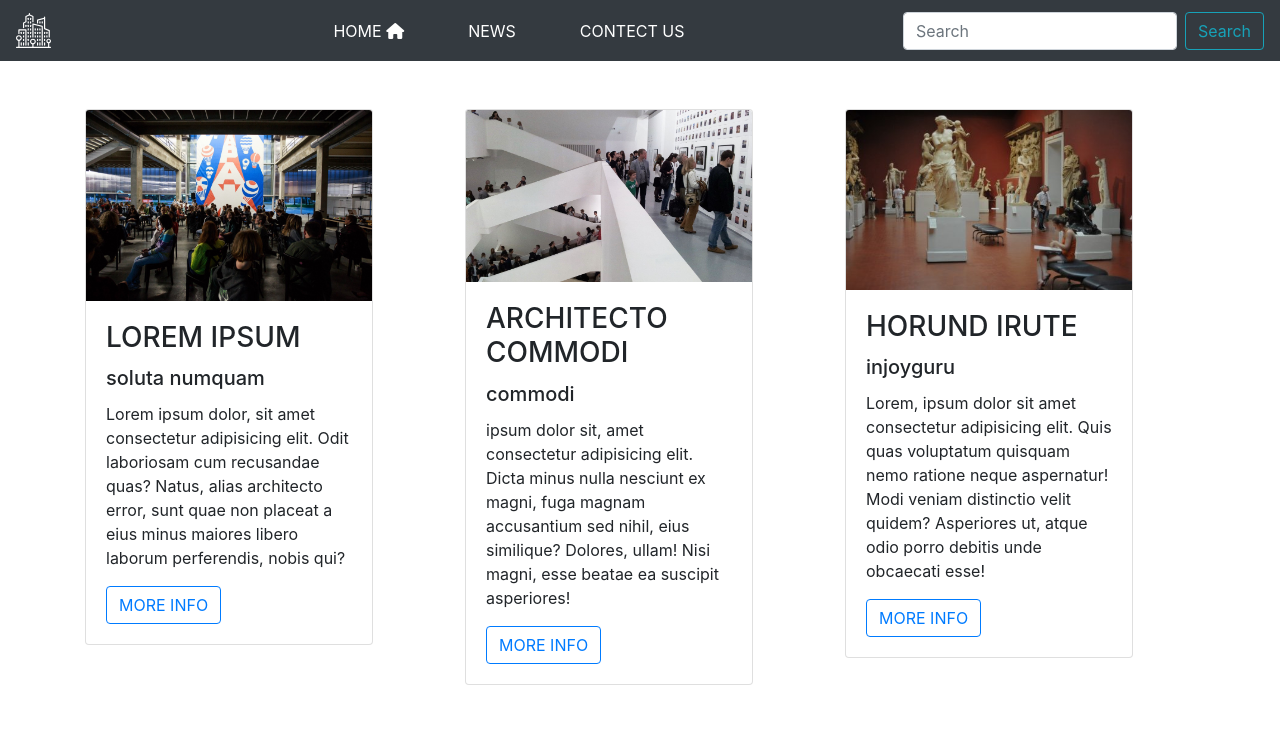
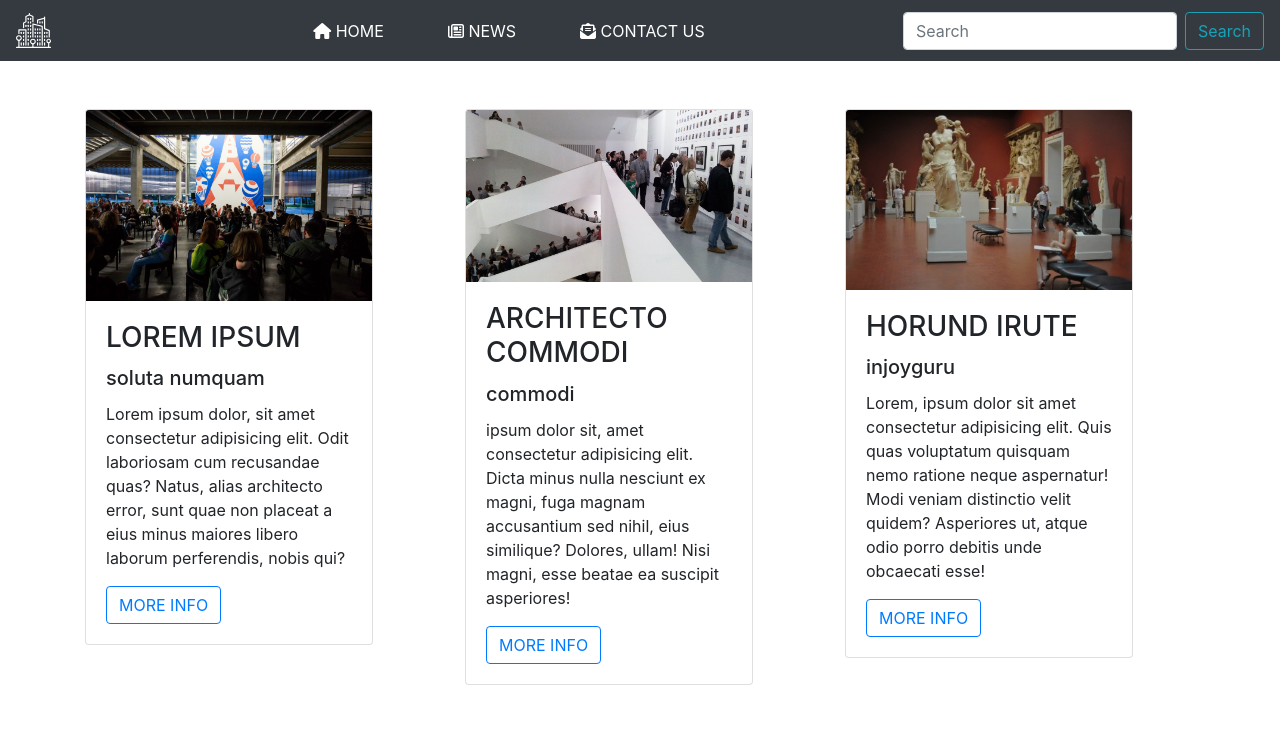
Before and after one commit to vyom153069/first-dummy-web-app, a React (Create React App) app: page / in a window 1280 px wide. Shown: the top 731 px of the page. Built offline with nearby package versions, Linux system fonts and the light colour scheme.

Commit message:
fixed contact us page, and added navbar icons

```diff
--- a/src/components/layouts/Navbar.js
+++ b/src/components/layouts/Navbar.js
@@ -18,8 +18,8 @@ export default function Navbar() {
           aria-expanded="false"
           aria-label="Toggle navigation"
         >
-          <span >
-            <i className="fas fa-bars" style={{color:'#fff'}}></i>
+          <span>
+            <i className="fas fa-bars" style={{ color: "#fff" }}></i>
           </span>
         </button>
 
@@ -27,7 +27,8 @@ export default function Navbar() {
           <ul className="navbar-nav m-auto">
             <li className="nav-item active ">
               <Link className="nav-link text-white text-uppercase ml-5" to="/">
-                Home&nbsp;<i class="fas fa-home"></i>{" "}
+                <i class="fas fa-home"></i>
+                &nbsp;Home
                 <span class="sr-only">(current)</span>
               </Link>
             </li>
@@ -36,7 +37,8 @@ export default function Navbar() {
                 className="nav-link text-white text-uppercase ml-5"
                 to="/News"
               >
-                News
+                <i class="far fa-newspaper"></i>
+                &nbsp;News
               </Link>
             </li>
             <li className="nav-item">
@@ -44,7 +46,8 @@ export default function Navbar() {
                 className="nav-link text-white text-uppercase ml-5"
                 to="/Contacts"
               >
-                Contect us
+                <i class="fas fa-envelope-open-text"></i>
+                &nbsp;Contact Us
               </Link>
             </li>
           </ul>
--- a/src/components/pages/Contact.js
+++ b/src/components/pages/Contact.js
@@ -6,14 +6,12 @@ class Contact extends Component {
     return (
       <section className="my-5 py-5">
         <div className="container">
-          <div className="well well-sm">
+          <div className="row">
+            <div className="col-md-7">
               <h3>
                 <strong>Our Location</strong>
               </h3>
-          </div>
-        </div>
-        <div className="row">
-          <div className="col-md-7">
+
               <iframe
                 src="https://maps.google.com/maps?q=manhatan&t=&z=13&ie=UTF8&iwloc=&output=embed"
                 style={{
@@ -25,10 +23,11 @@ class Contact extends Component {
               >
                 allowFullScreen
               </iframe>
+            </div>
             <div className="col md-5">
-              <h4>
+              <h3>
                 <strong>Contact us</strong>
-              </h4>
+              </h3>
               <form>
                 <div className="form-group">
                   <input
@@ -48,7 +47,7 @@ class Contact extends Component {
                   <input
                     type="tel"
                     className="form-control"
-                    placeholder="phone"
+                    placeholder="Phone"
                   ></input>
                 </div>
                 <textarea
@@ -57,7 +56,7 @@ class Contact extends Component {
                   rows="3"
                   placeholder="Message"
                 />
-                <Link className="btn btn-outline-primary text-uppercase">
+                <Link className="btn btn-outline-primary text-uppercase w-100 mt-3">
                   <i className="fa-paper-plane-o" aria-hidden="true" />
                   <i className="fab fa-telegram-plane" />
                   &nbsp;send
```
Also changed, not shown: 1 other file (tests, documents, lock files or other folders). Lines whose indentation alone changed are shown as unchanged.
